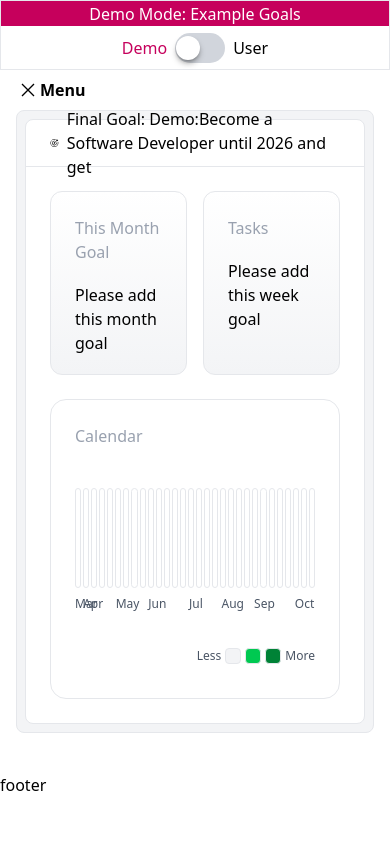
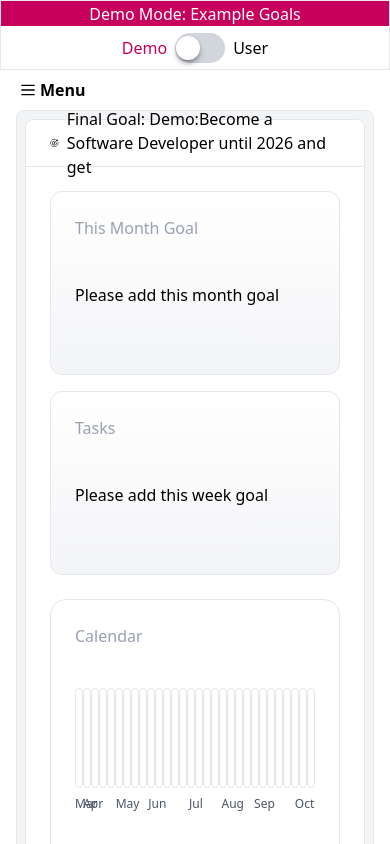
Before and after one commit to ybmin1/haru, a Next.js app: page / in a window 390 px wide. Shown: the top 844 px of the page. Built offline with nearby package versions, Linux system fonts and the light colour scheme.

Commit message:
Add responsive design for cards and calendar

```diff
--- a/src/components/Calendar.tsx
+++ b/src/components/Calendar.tsx
@@ -69,7 +69,7 @@ export default function Calendar() {
       <div className="flex flex-col h-full">
         <div className="text-gray-400 mb-5">Calendar</div>
         {/* Weekly Blocks */}
-        <div className="flex items-center gap-0.5 pt-5">
+        <div className="flex items-center sm:gap-0.5 pt-5">
           {weeksData.map((week, i) => (
             <span
               key={i}
--- a/src/layouts/SidebarLayout.tsx
+++ b/src/layouts/SidebarLayout.tsx
@@ -28,12 +28,12 @@ export default function SidebarLayout({ children }: { children: ReactNode }) {
   }, []);
 
   return (
-    <div className="px-4 xl:px-28 py-10 relative">
+    <div className="min-w-[320px] px-4 xl:px-28 py-10 relative">
       <button
         onClick={() => setIsOpen?.(!isOpen)}
         className="absolute top-2 xl:hidden font-bold flex justify-center items-center gap-1 px-1 cursor-pointer"
       >
-        <span>{isOpen ? <GrMenu /> : <GrClose />}</span>
+        <span>{isOpen ? <GrClose /> : <GrMenu />}</span>
         <span>Menu</span>
       </button>
       <div className="flex rounded-lg border border-gray-200 bg-gray-100 p-2 relative">
--- a/src/pages/index.tsx
+++ b/src/pages/index.tsx
@@ -40,7 +40,7 @@ export default function Home() {
           </div>
         </div>
         <div className="p-6">
-          <div className="mx-auto grid grid-cols-2 gap-4">
+          <div className="mx-auto grid grid-cols-1 sm:grid-cols-2 gap-4">
             <div className="w-full h-[184px] rounded-xl border border-gray-200 bg-gradient-to-b from-white to-gray-100 p-6">
               <div className="text-gray-400">This Month Goal</div>
               <div className="flex flex-col justify-center h-full list-disc pb-6 gap-1">
```
